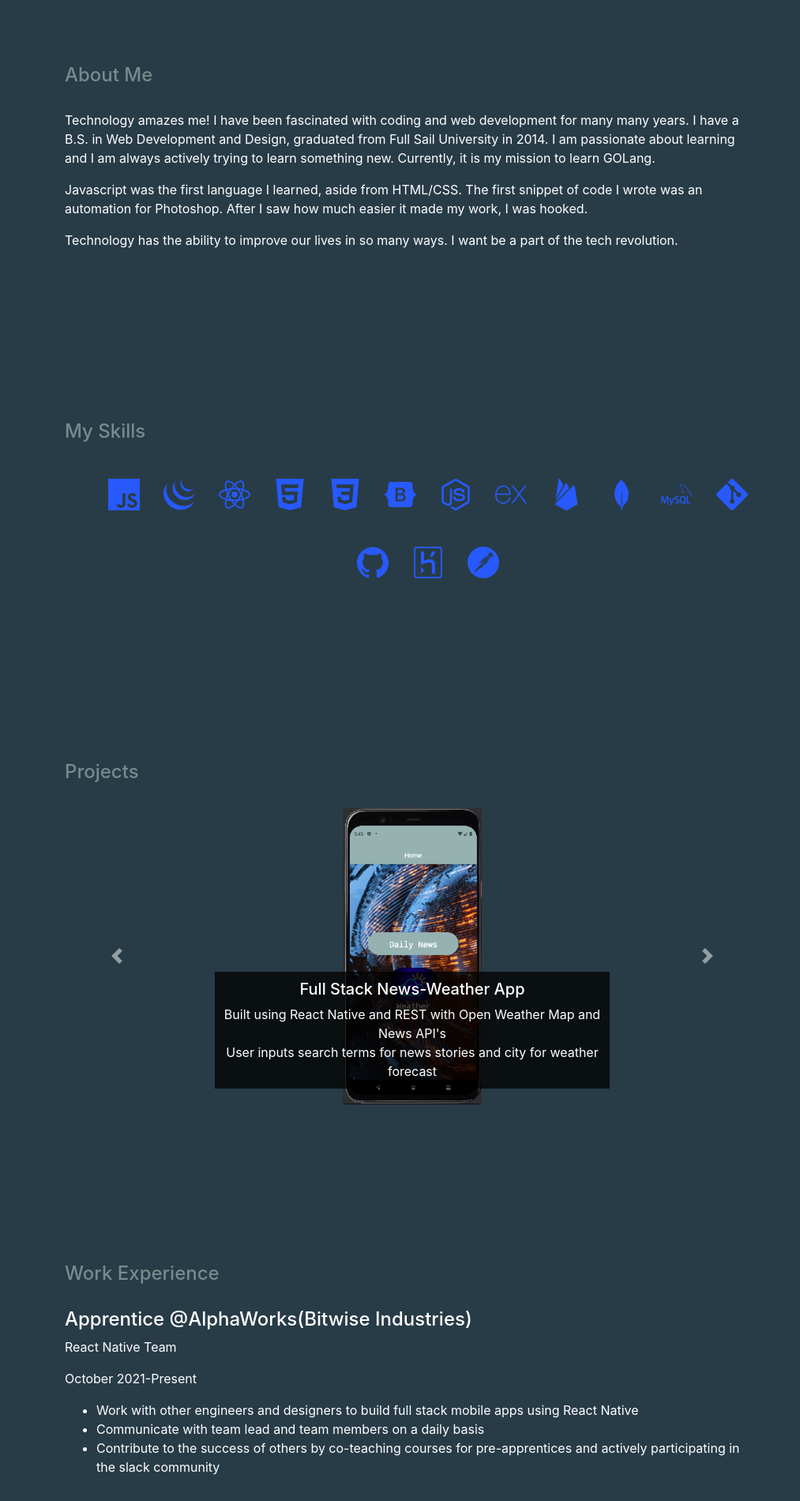
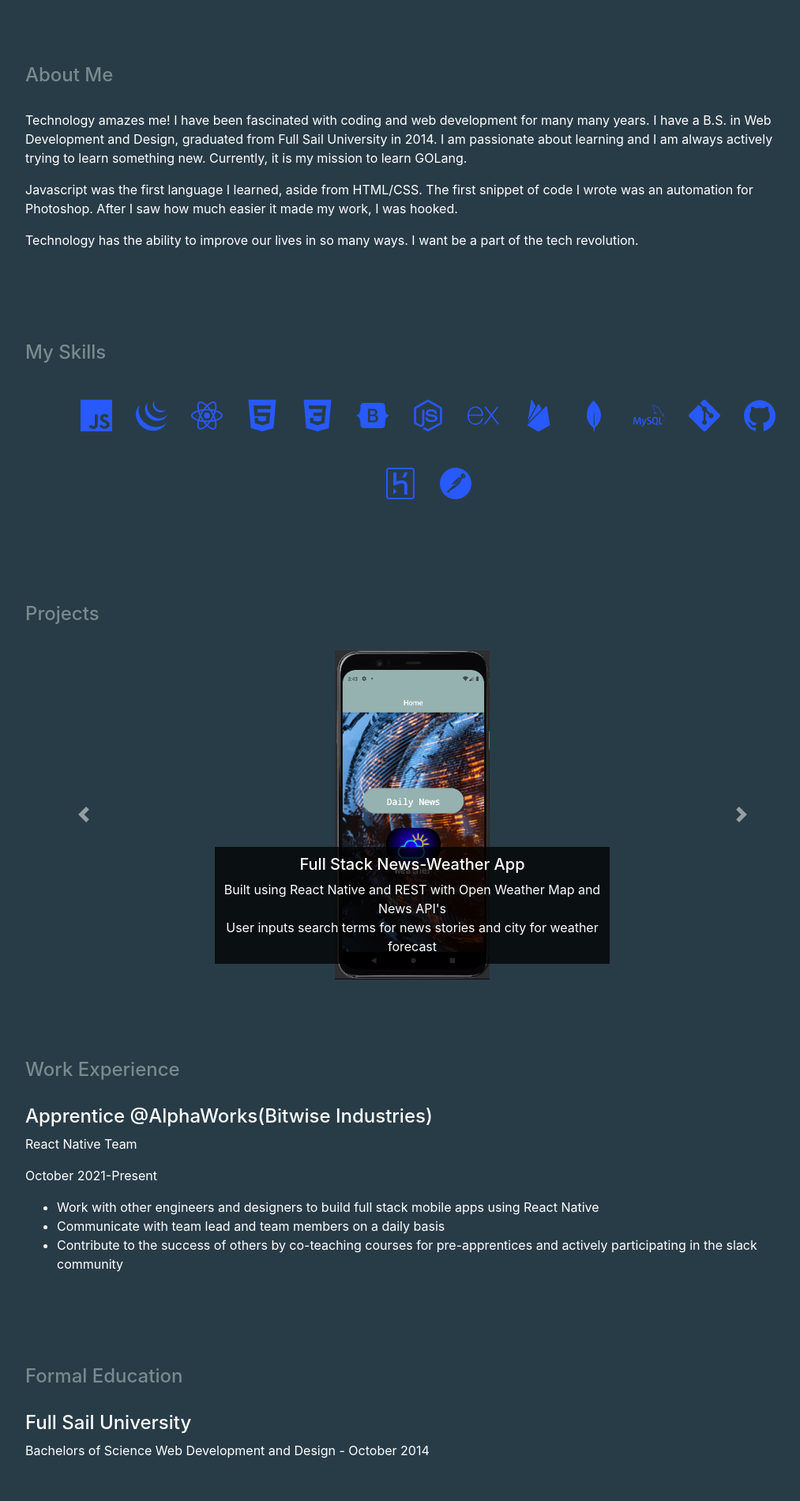
Before and after one commit to lindakw/portfolio_site, a React (Create React App) app: page / in a window 1280 px wide. Shown: the part 880-2780 px from the top of the page at 79% size, without its empty margins (118-1131 px from the left). Built offline with nearby package versions, Linux system fonts and the light colour scheme.

Commit message:
separated sections and added education section

```diff
--- a/src/App.css
+++ b/src/App.css
@@ -66,13 +66,10 @@ p, ul, h4 {
   color: #fff;
 }
 
-.about {
-  margin: 100px;
+section {
+  margin: 50px;
 }
 
-.skills {
-  margin: 100px;
-}
 
 .skill_icons {
   list-style-type: none;
@@ -101,10 +98,6 @@ p, ul, h4 {
   margin-top: -25px;
 }
 
-.projects {
-  margin: 100px;
-}
-
 .carousel-item {
   margin: auto;
   height: auto;
@@ -128,14 +121,12 @@ p, ul, h4 {
   margin: 0;
 }
 
-.experience {
-  margin: 100px;
+.formal_ed {
+  margin-bottom: 50px;
 }
-
 
 .contact {
   text-align: center;
-  margin: 100px;
   font-size: 2rem;
 }
 
--- a/src/App.js
+++ b/src/App.js
@@ -1,92 +1,26 @@
 import "./App.css";
 
-import profileImg from "./assets/images/profile2.jpg";
-
-import Skills from "./components/sections/skills/Skills";
+import Skills from "./components/sections/Skills";
 import Nav from "./components/nav/Nav";
-import Projects from "./components/sections/projects/Projects";
-import { SiGithub, SiGmail, SiLinkedin, SiMailchimp } from "react-icons/si";
+import Projects from "./components/sections/Projects";
+import Intro from "./components/sections/Intro";
+import About from "./components/sections/About";
+import Experience from "./components/sections/Experience";
+import Education from "./components/sections/Education";
+import Contact from "./components/sections/Contact";
 
 function App() {
   return (
     <div className="main">
       <Nav />
+      <Intro />
+      <About />
+      <Skills />
+      <Projects />
+      <Experience />
+      <Education />
+      <Contact />
 
-      <section className="intro" id="intro">
-        <div className="profileImg">
-          <img
-            src={profileImg}
-            alt="Profile Image"
-            style={{
-              height: 260,
-              width: 200,
-              borderRadius: 100,
-              border: 3,
-            }}
-          />
-          <h1>Hi, hello, I'm Linda.</h1>
-          <h2>Full Stack Software Engineer.</h2>
-        </div>
-      </section>
-
-      <section className="about" id="about">
-        <h3>About Me </h3>
-        <p>
-          Technology amazes me! I have been fascinated with coding and web
-          development for many many years. I have a B.S. in Web Development and
-          Design, graduated from Full Sail University in 2014. I am passionate
-          about learning and I am always actively trying to learn something new.
-          Currently, it is my mission to learn GOLang.
-        </p>
-        <p>
-          Javascript was the first language I learned, aside from HTML/CSS. The
-          first snippet of code I wrote was an automation for Photoshop. After I
-          saw how much easier it made my work, I was hooked.
-        </p>
-        <p>
-          Technology has the ability to improve our lives in so many ways. I
-          want be a part of the tech revolution.
-        </p>
-      </section>
-
-      <section className="skills" id="skills">
-        <Skills />
-      </section>
-
-      <Projects />
-
-      <section className="experience" id="experience">
-        <h3>Work Experience</h3>
-        <h4>Apprentice @AlphaWorks(Bitwise Industries)</h4>
-        <p>React Native Team</p>
-        <p>October 2021-Present</p>
-        <ul>
-          <li>
-            Work with other engineers and designers to build full stack mobile
-            apps using React Native
-          </li>
-          <li>Communicate with team lead and team members on a daily basis</li>
-          <li>
-            Contribute to the success of others by co-teaching courses for
-            pre-apprentices and actively participating in the slack community
-          </li>
-        </ul>
-      </section>
-
-      <section className="contact" id="contact">
-        <h3>Connect With Me</h3>
-        <div className="connect-links">
-          <a href="https://www.linkedin.com/in/linda-k-westphal-1aba9a1b5/">
-            <SiLinkedin />
-          </a>
-          <a href="https://github.com/lindakw">
-            <SiGithub />
-          </a>
-          <a href="mailto:lindakwestphal@gmail.com">
-            <SiGmail />
-          </a>
-        </div>
-      </section>
       <footer>
         <p>Designed & Built by Linda Westphal</p>
       </footer>
--- /dev/null
+++ b/src/components/sections/About.js
@@ -0,0 +1,27 @@
+import React from "react";
+
+const About = () => {
+  return (
+    <section className="about" id="about">
+      <h3>About Me </h3>
+      <p>
+        Technology amazes me! I have been fascinated with coding and web
+        development for many many years. I have a B.S. in Web Development and
+        Design, graduated from Full Sail University in 2014. I am passionate
+        about learning and I am always actively trying to learn something new.
+        Currently, it is my mission to learn GOLang.
+      </p>
+      <p>
+        Javascript was the first language I learned, aside from HTML/CSS. The
+        first snippet of code I wrote was an automation for Photoshop. After I
+        saw how much easier it made my work, I was hooked.
+      </p>
+      <p>
+        Technology has the ability to improve our lives in so many ways. I want
+        be a part of the tech revolution.
+      </p>
+    </section>
+  );
+};
+
+export default About;
--- /dev/null
+++ b/src/components/sections/Contact.js
@@ -0,0 +1,24 @@
+import React from "react";
+
+import { SiGithub, SiGmail, SiLinkedin } from "react-icons/si";
+
+const Contact = () => {
+  return (
+    <section className="contact" id="contact">
+      <h3>Connect With Me</h3>
+      <div className="connect-links">
+        <a href="https://www.linkedin.com/in/linda-k-westphal-1aba9a1b5/">
+          <SiLinkedin />
+        </a>
+        <a href="https://github.com/lindakw">
+          <SiGithub />
+        </a>
+        <a href="mailto:lindakwestphal@gmail.com">
+          <SiGmail />
+        </a>
+      </div>
+    </section>
+  );
+};
+
+export default Contact;
--- /dev/null
+++ b/src/components/sections/Education.js
@@ -0,0 +1,25 @@
+import React from "react";
+
+const Education = () => {
+  return (
+    <section className="education" id="education">
+      <div className="formal_ed">
+        <h3>Formal Education</h3>
+        <h4>Full Sail University</h4>
+        <p>Bachelors of Science Web Development and Design - October 2014</p>
+      </div>
+      <div className="informal_ed">
+        <h3>Informal Education</h3>
+        <h4>Zero to Mastery (Udemy)</h4>
+        <p>Go Programming(Golang) - Current</p>
+        <h4>Dr. Angela Yu (Udemy)</h4>
+        <p>
+          The Complete 2021 Web Development Bootcamp - Certificate September
+          2021
+        </p>
+      </div>
+    </section>
+  );
+};
+
+export default Education;
--- /dev/null
+++ b/src/components/sections/Experience.js
@@ -0,0 +1,25 @@
+import React from "react";
+
+const Experience = () => {
+  return (
+    <section className="experience" id="experience">
+      <h3>Work Experience</h3>
+      <h4>Apprentice @AlphaWorks(Bitwise Industries)</h4>
+      <p>React Native Team</p>
+      <p>October 2021-Present</p>
+      <ul>
+        <li>
+          Work with other engineers and designers to build full stack mobile
+          apps using React Native
+        </li>
+        <li>Communicate with team lead and team members on a daily basis</li>
+        <li>
+          Contribute to the success of others by co-teaching courses for
+          pre-apprentices and actively participating in the slack community
+        </li>
+      </ul>
+    </section>
+  );
+};
+
+export default Experience;
--- /dev/null
+++ b/src/components/sections/Intro.js
@@ -0,0 +1,25 @@
+import React from "react";
+
+import profileImg from "../../assets/images/profile2.jpg";
+const Intro = () => {
+  return (
+    <section className="intro" id="intro">
+      <div className="profileImg">
+        <img
+          src={profileImg}
+          alt="Profile Image"
+          style={{
+            height: 260,
+            width: 200,
+            borderRadius: 100,
+            border: 3,
+          }}
+        />
+        <h1>Hi, hello, I'm Linda.</h1>
+        <h2>Full Stack Software Engineer.</h2>
+      </div>
+    </section>
+  );
+};
+
+export default Intro;
--- a/src/components/sections/skills/Skills.js
+++ b/src/components/sections/Skills.js
@@ -16,13 +16,11 @@ import {
   SiGithub,
   SiPostman,
   SiHeroku,
-  SiLinkedin,
-  SiSolidity,
 } from "react-icons/si";
 
 const Skills = () => {
   return (
-    <div>
+    <section className="skills" id="skills">
       {" "}
       <h3>My Skills</h3>
       <ul className="skill_icons">
@@ -87,7 +85,7 @@ const Skills = () => {
           <p>Postman</p>
         </li>
       </ul>
-    </div>
+    </section>
   );
 };
 
```
Also changed, not shown: src/components/sections/Projects.js (renamed from src/components/sections/projects/Projects.js, +5 -5 lines), src/components/sections/about/About.js (deleted, +0 -7 lines).
